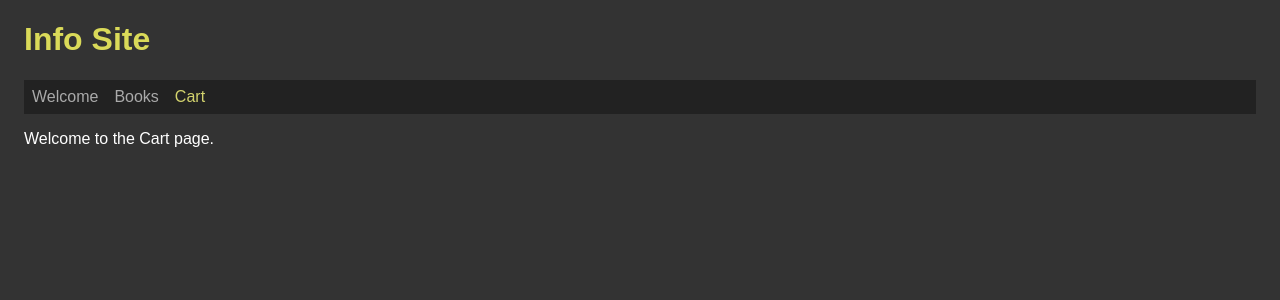
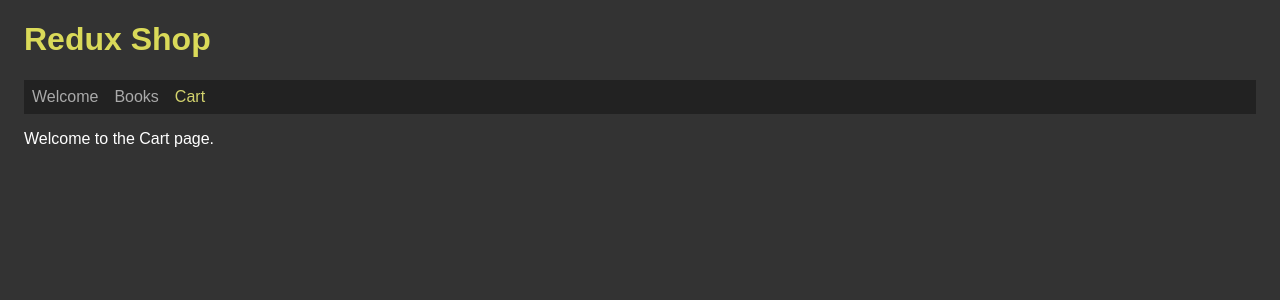
Before and after one commit to Scientific-Research/mk-003-redux-toolkit-typescript, a React (Vite) app: page /cart in a window 1280 px wide. Shown: the top 300 px of the page. Built offline with nearby package versions, Linux system fonts and the light colour scheme.

Commit message:
navigate was added!

```diff
--- a/src/App.tsx
+++ b/src/App.tsx
@@ -1,4 +1,4 @@
-import { NavLink, Route, Routes } from "react-router-dom";
+import { NavLink, Navigate, Route, Routes } from "react-router-dom";
 import "./App.scss";
 import { PageWelcome } from "./components/PageWelcome";
 import { PageBooks } from "./components/PageBooks";
@@ -7,7 +7,7 @@ import { PageCart } from "./components/PageCart";
 function App() {
   return (
     <div className="App">
-      <h1>Info Site</h1>
+      <h1>Redux Shop</h1>
       {/* <p>Welcome to this page!</p> */}
 
       <nav>
@@ -20,6 +20,7 @@ function App() {
         <Route path="/welcome" element={<PageWelcome />} />
         <Route path="/books" element={<PageBooks />} />
         <Route path="/cart" element={<PageCart />} />
+        <Route path="/" element={<Navigate to="/welcome" replace />}></Route>
       </Routes>
     </div>
   );
```
